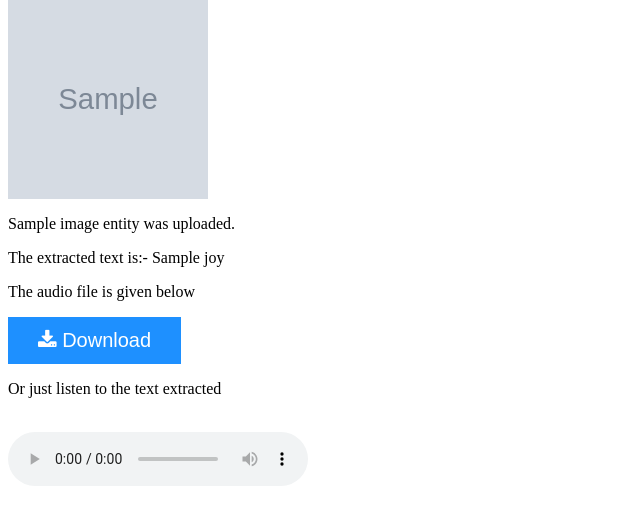
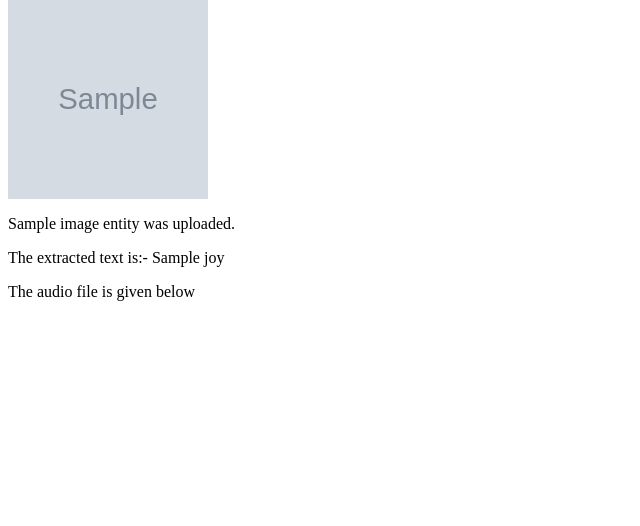
Before and after one commit to itsmeaakash77/GCP-PROJECT, a Flask app: template templates/homepage.html in a window 1280 px wide. Shown: the part 274-800 px from the top of the page, without its empty margins (0-640 px from the left). Run offline with Flask 2, Linux system fonts and the light colour scheme; the template is opened without the code that fills it: most values are stand-ins (such as "Sample title", 1, 10 or a date in 2020); grey boxes marked "Sample" are stand-in pictures.

Commit message:
Update homepage.html

```diff
--- a/templates/homepage.html
+++ b/templates/homepage.html
@@ -35,13 +35,6 @@
 </style>
 </head>
 <body>
-<a href= {{image_entity['timestamp']}}.>
-<button class="btn"><i class="fa fa-download"></i> Download</button><br>
-</a>
-<p>Or just listen to the text extracted</p><br>
-<audio controls>
-  <source src= {{image_entity['timestamp']}} type="audio/mpeg">
-</audio>
 
   </body>
 </html>
```
